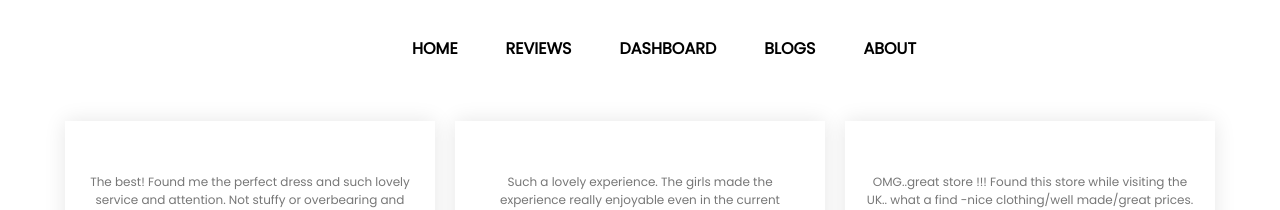
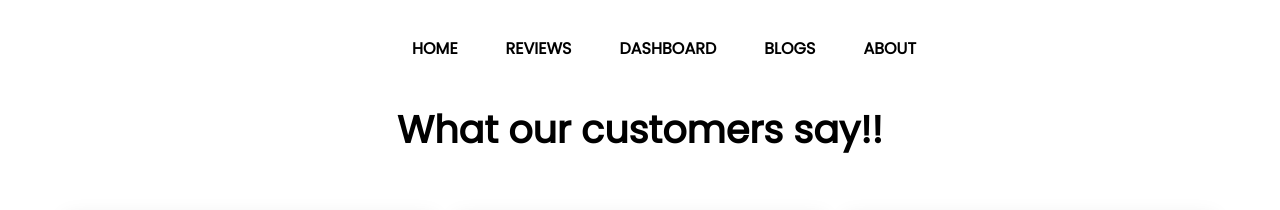
Before and after one commit to TanzimTayef/liza-collection-assignment, a React (Create React App) app: page /reviewsPage in a window 1280 px wide. Shown: the top 210 px of the page. Built offline with nearby package versions, Linux system fonts and the light colour scheme.

Commit message:
customer section edited

```diff
--- a/src/components/Error/Error.css
+++ b/src/components/Error/Error.css
@@ -0,0 +1,10 @@
+.error{
+   padding: 70px 0;
+   text-align: center;
+   user-select: none;
+   color: lightgray;
+}
+.error h1{
+    font-size: 90px;
+    font-weight: 600;
+}
--- a/src/components/Error/Error.js
+++ b/src/components/Error/Error.js
@@ -1,10 +1,11 @@
 import React from 'react';
+import "./Error.css"
 
 const Error = () => {
     return (
-        <div>
-            <h1>Eorror 404</h1>
-            <h2>Not Found!!!</h2>
+        <div className='error'>
+            <h1>404</h1>
+            <h2>Page Not Found!!!</h2>
         </div>
     );
 };
--- a/src/components/Pages/ReviewPage.js
+++ b/src/components/Pages/ReviewPage.js
@@ -1,24 +1,22 @@
 import useProducts from '../../hooks/useReviews';
 import Review from '../Review/Review';
+import './ReviewsPage.css'
 
 const Reviews = () => {
     const [reviews, setReviews] = useProducts();
-    const showReviewsHandler = () => {
 
-       console.log( reviews.length)
-    }
 
     return (
+        <div className='reviews-page'>
+            <h1>What our customers say!!</h1>
         <div>
              <div className="Reviews">
                {
                   reviews.map(review => <Review key={review._id} review={review}></Review>)
                 }
-                {
-                    console.log(reviews)
-                }
             </div>
-        </div>
+            </div>
+            </div>
 
 
 
--- /dev/null
+++ b/src/components/Pages/ReviewsPage.css
@@ -0,0 +1,6 @@
+.reviews-page h1{
+  margin-top: 40px;
+  font-size: 38px;
+  text-align: center;
+  font-weight: 600;
+}
```
